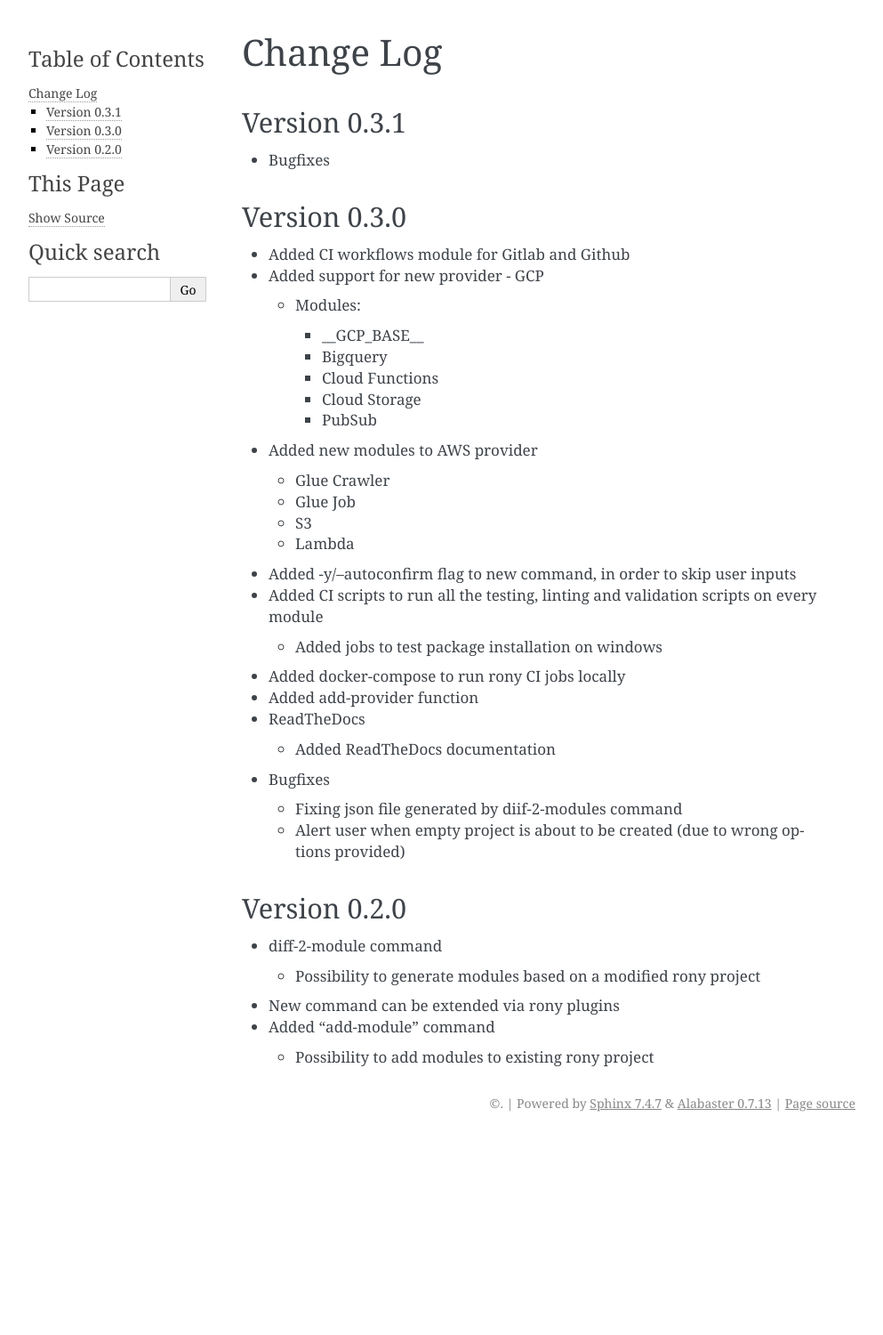
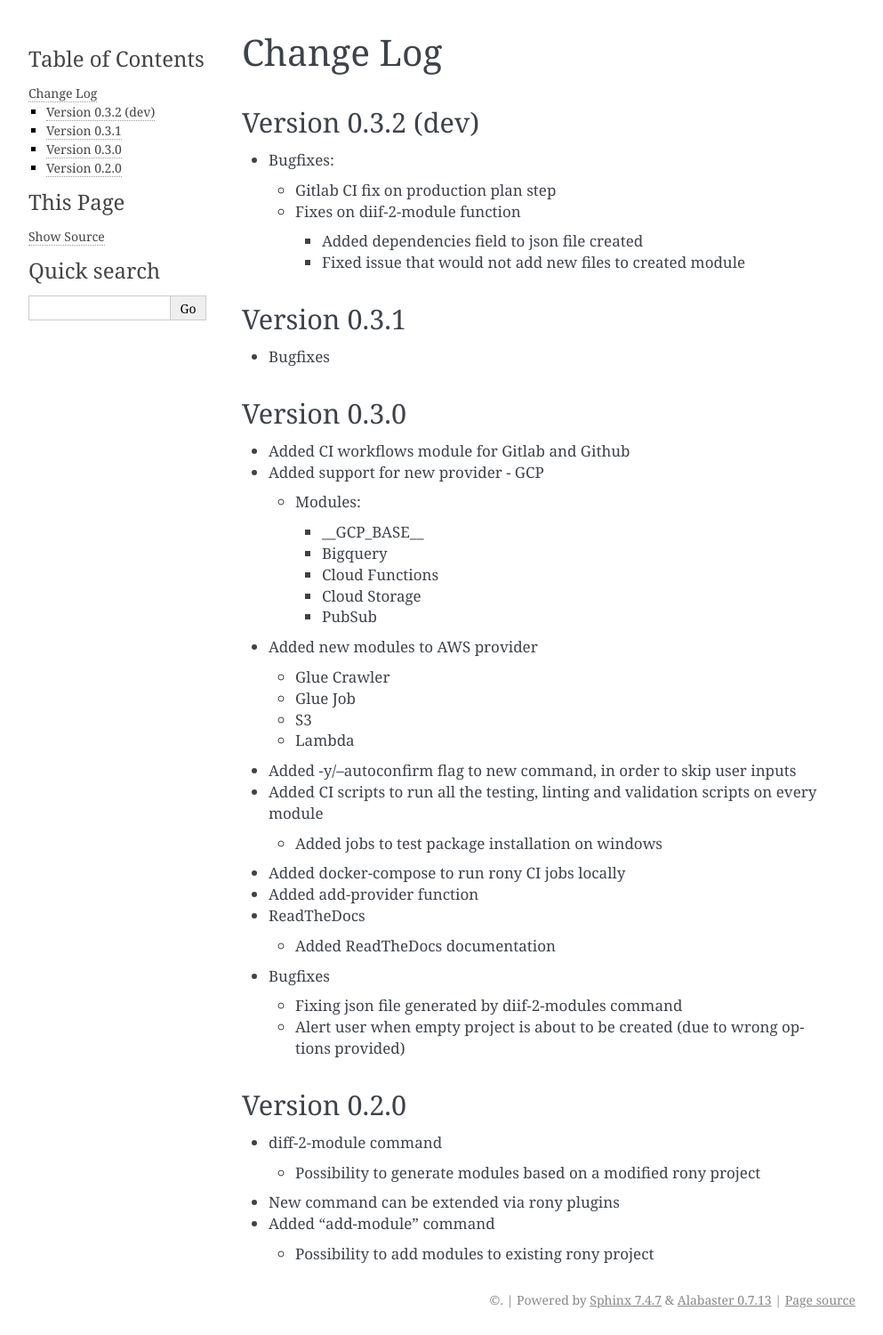
Before and after one commit to RodrigoATorres/rony, a Sphinx documentation site: the page built from docs/ChangeLog.md, in a window 1280 px wide. Shown: the whole page at 89% size, without its empty margins (148-1141 px from the left). Built offline with Sphinx 7.4.7, drawn with Linux system fonts in a browser that asks for light colours; before the commit the page ends 1279 px from its top, so only the background shows below that.

Commit message:
bugfix: Fixed diff-2-module

```diff
--- a/docs/ChangeLog.md
+++ b/docs/ChangeLog.md
@@ -1,4 +1,12 @@
 # Change Log
+
+## Version 0.3.2 (dev)
+
+- Bugfixes:
+  - Gitlab CI fix on production plan step
+  - Fixes on diif-2-module function
+    - Added dependencies field to json file created
+    - Fixed issue that would not add new files to created module
 
 ## Version 0.3.1
 
```
Also changed, not shown: 1 other file.
